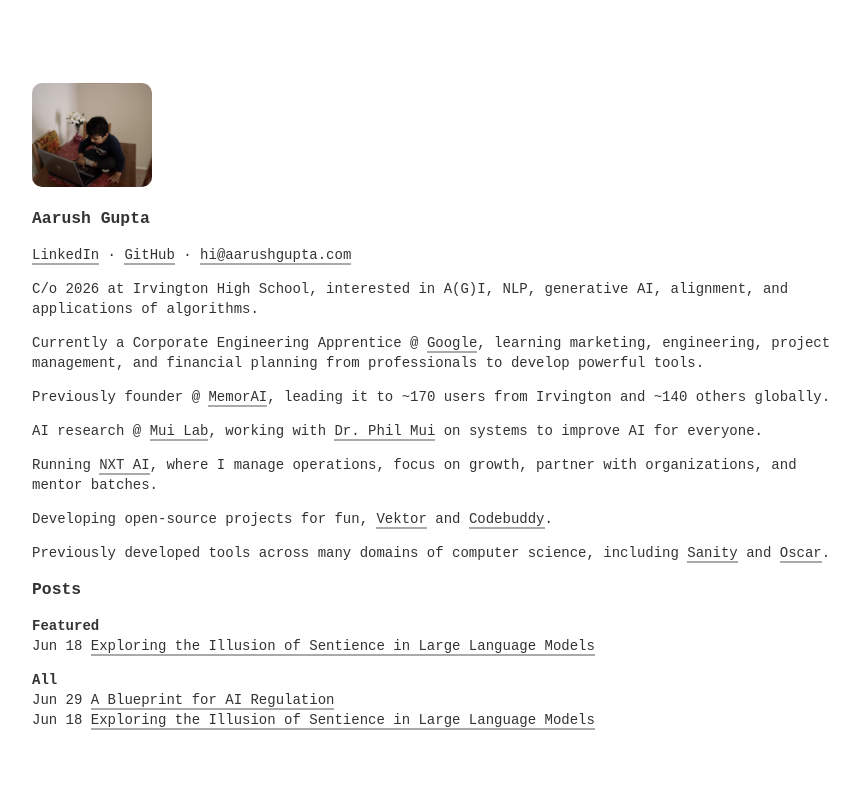
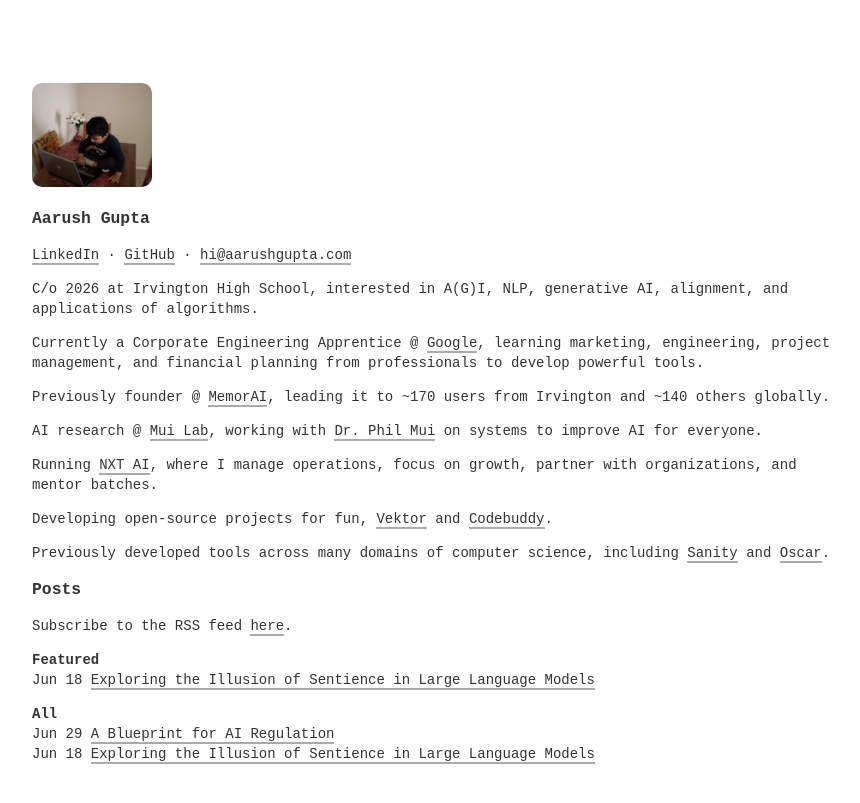
Before and after one commit to notallm/notallm.github.io, a Jekyll site: the page built from index.md, in a window 1280 px wide. Shown: the top 803 px of the page, without its empty margins (208-1068 px from the left). Built offline with Jekyll 4.4.1, drawn with Linux system fonts in a browser that asks for light colours.

Commit message:
add link to RSS feed

```diff
--- a/index.md
+++ b/index.md
@@ -22,6 +22,8 @@
 Previously developed tools across many domains of computer science, including [Sanity](https://github.com/notallm/sanity) and [Oscar](https://github.com/notallm/oscar).
 
 ### Posts
+
+Subscribe to the RSS feed [here](/feed.xml).
 
 {% assign posts = site.posts %}
 {%- assign date_format = "%b %-d" -%}
```
